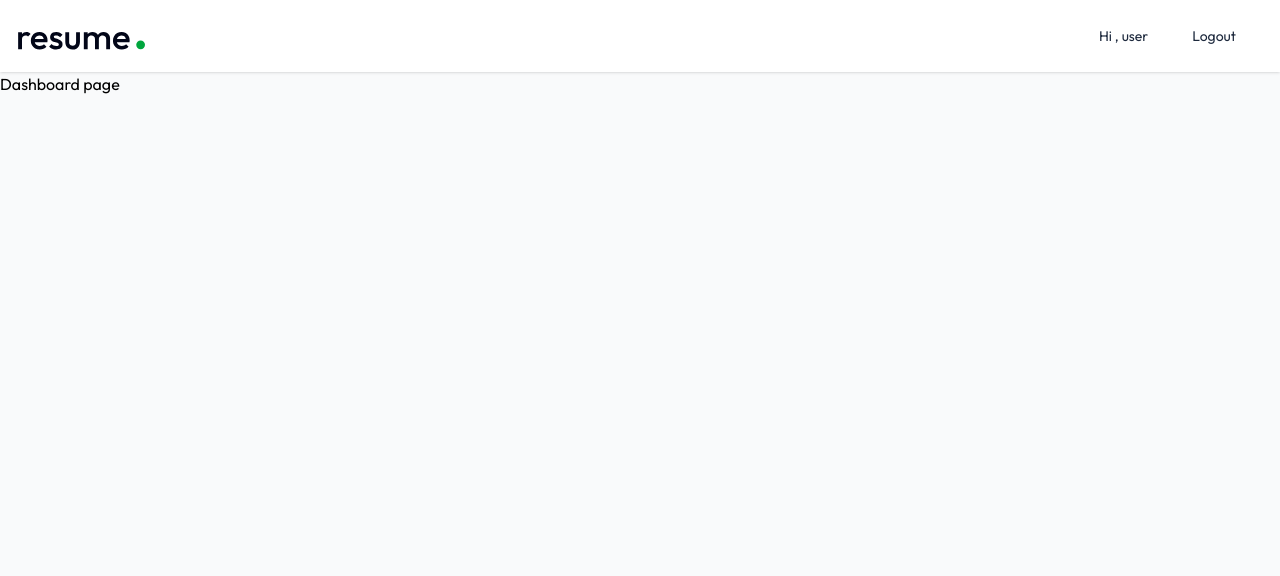
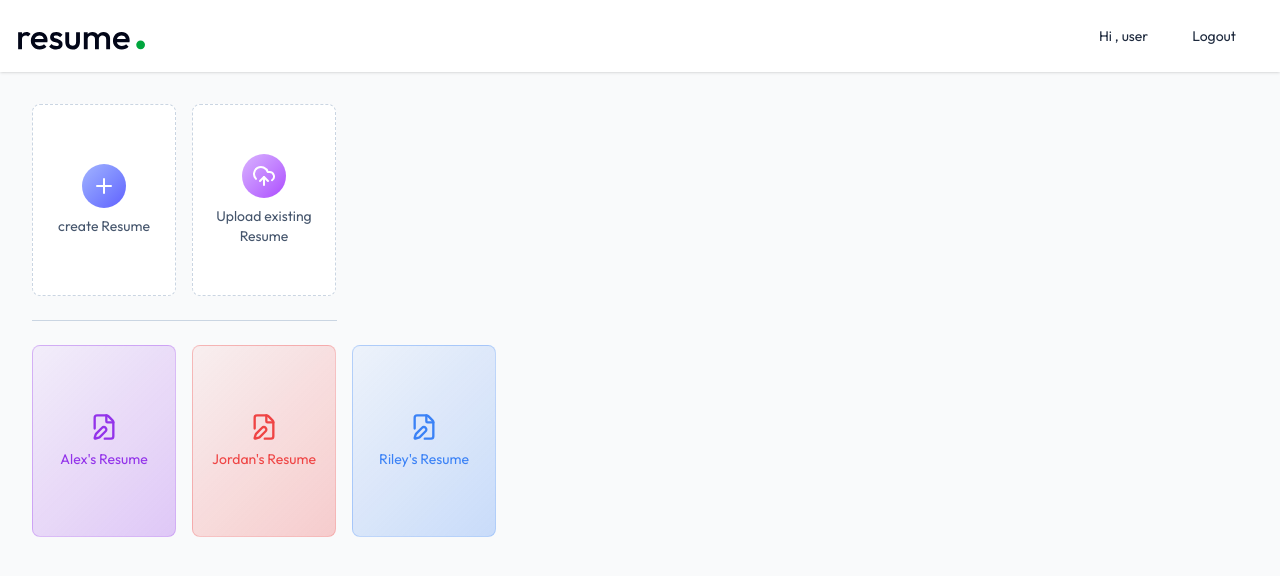
Before and after one commit to adityaasikarwarr/AI-RESUME-BUILDER, a React (Vite) app in the folder client/: page /app in a window 1280 px wide. Shown: the top 576 px of the page. Built offline with nearby package versions, Linux system fonts and the light colour scheme.

Commit message:
dashboard design making

```diff
--- a/client/src/pages/Dashboard.jsx
+++ b/client/src/pages/Dashboard.jsx
@@ -1,11 +1,77 @@
-import React from 'react'
+import React, { useEffect, useState } from "react";
+
+import { PlusIcon, UploadCloudIcon, FilePenIcon } from "lucide-react";
+import { dummyResumeData } from "../assets/assets";
 
 const Dashboard = () => {
+  const colors = [
+    "#9333ea",
+    "#ef4444",
+    "#3b82f6",
+    "#dc2626",
+    "#0284c7",
+    "#16a34a",
+  ];
+  const [allResumes, setAllResumes] = useState([]);
+  const loadAllResumes = async () => {
+    setAllResumes(dummyResumeData);
+  };
+
+  useEffect(() => {
+    loadAllResumes();
+  }, []);
   return (
     <div>
-      <h1>Dashboard page</h1>
+      <div className="max-w-7xl mx-auto p-8">
+        <p className="text-2xl font-medium mb-6 bg-linear-to-r from-slate-600 to-slate-700 bg-clip-text text-transparent sm:hidden">
+          Welcome
+        </p>
+        <div className="flex gap-4">
+          <button className="w-full bg-white sm:max-w-36 h-48 flex flex-col items-center justify-center rounded-lg gap-2 text-slate-600 border border-dashed border-slate-300 group hover:border-indigo-500 hover:shadow-lg transition-all duration-300 cursor-pointer">
+            <PlusIcon className="size-11 transition-all duration-300 p-2.5 bg-linear-to-br from-indigo-300 to-indigo-500 text-white rounded-full" />
+            <p className="text-sm group-hover;text-indigo-600 transition-all duration-300">
+              create Resume
+            </p>
+          </button>
+          <button className="w-full bg-white sm:max-w-36 h-48 flex flex-col items-center justify-center rounded-lg gap-2 text-slate-600 border border-dashed border-slate-300 group hover:border-purple-500 hover:shadow-lg transition-all duration-300 cursor-pointer">
+            <UploadCloudIcon className="size-11 transition-all duration-300 p-2.5 bg-linear-to-br from-purple-300 to-purple-500 text-white rounded-full" />
+            <p className="text-sm group-hover;text-indigo-600 transition-all duration-300">
+              Upload existing Resume
+            </p>
+          </button>
+        </div>
+
+        <hr className="border-slate-300 my-6 sm:w-76.25" />
+
+        <div className="grid grid-cols-2 sm:flex flex-wrap gap-4">
+          {allResumes.map((resume, index) => {
+            const baseColor = colors[index % colors.length];
+            return (
+              <button
+                key={index}
+                className="relative w-full sm:max-w-36 h-48 flex flex-col items-center justify-center rounded-lg gap-2 border group hover:shadow-lg transition-all duration-300 cursor-pointer"
+                style={{
+                  background: `linear-gradient(135deg , ${baseColor}10 , ${baseColor}40)`,
+                  borderColor: baseColor + "40",
+                }}
+              >
+                <FilePenIcon
+                  className="size-7 group-hover:scale-105 transition-all "
+                  style={{ color: baseColor }}
+                />
+                <p
+                  className="text-sm group-hover:scale-105 transition-all px-2 text-center"
+                  style={{ color: baseColor }}
+                >
+                  {resume.title}
+                </p>
+              </button>
+            );
+          })}
+        </div>
+      </div>
     </div>
-  )
-}
+  );
+};
 
-export default Dashboard
+export default Dashboard;
```
Also changed, not shown: 1 other file (tests, documents, lock files or other folders).
